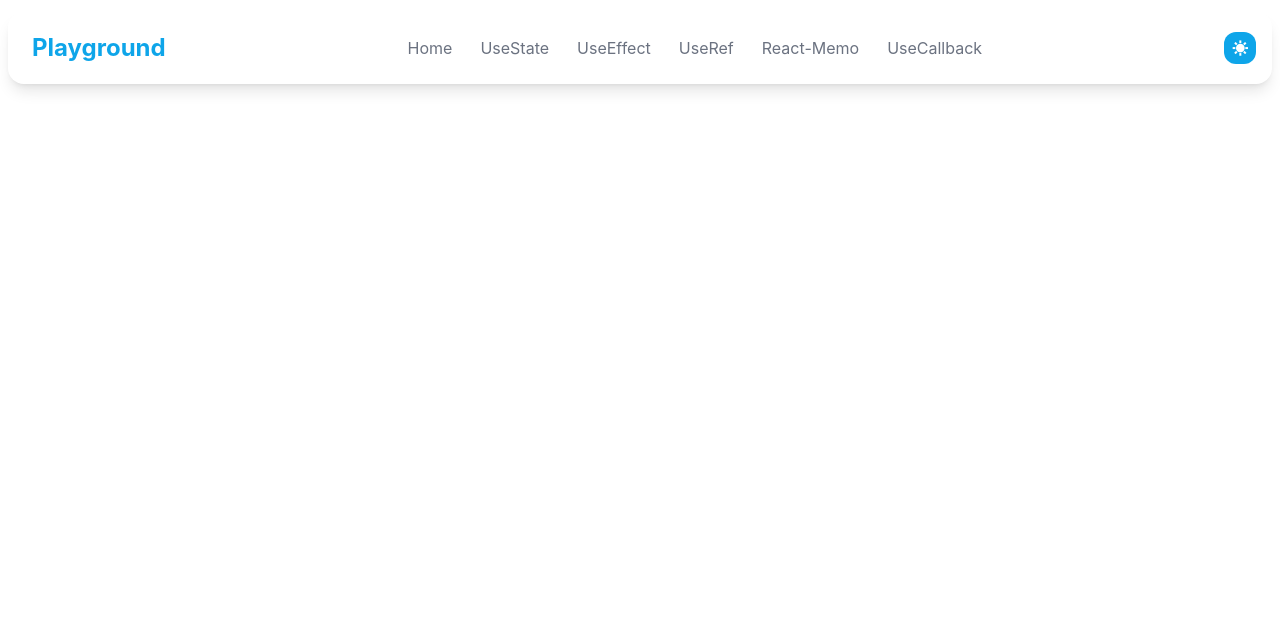
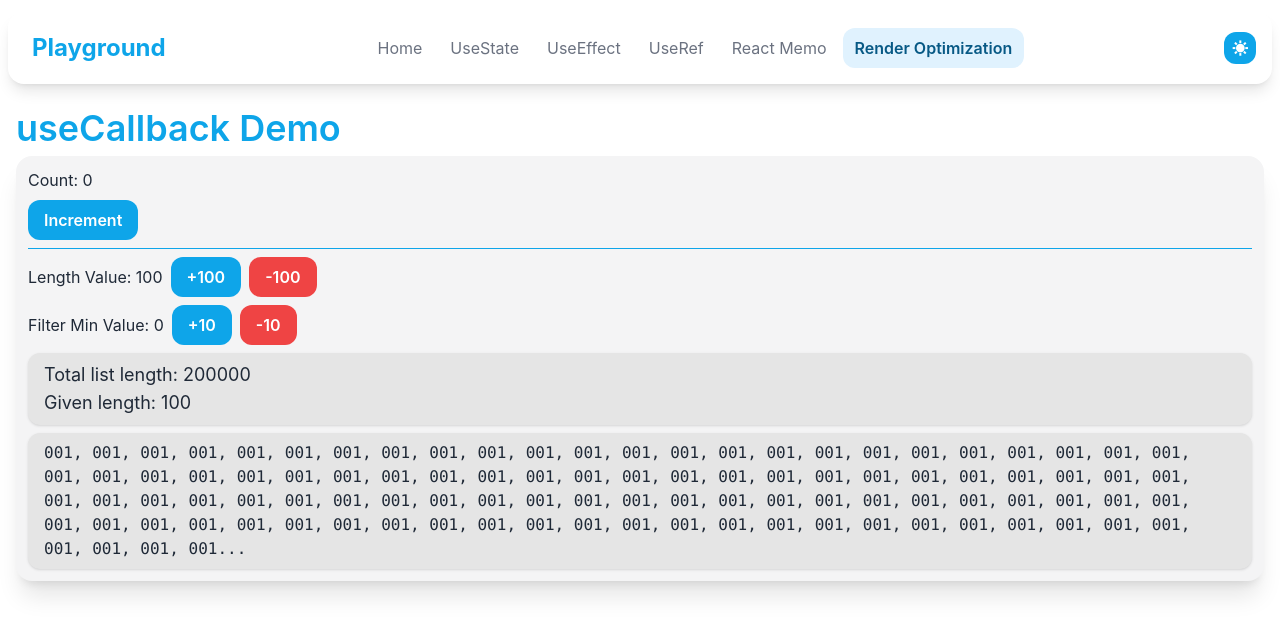
Before and after one commit to drumil1530/react-playground, a React (Vite) app: page /render-optimization in a window 1280 px wide. Shown: the top 634 px of the page. Built offline with nearby package versions, Linux system fonts and the light colour scheme.

Commit message:
feat: complete useMemo and useCallback tasks (expensive calculations)

```diff
--- a/src/App.tsx
+++ b/src/App.tsx
@@ -3,13 +3,13 @@ import UseStateDemo from './demos/hooks/01-useState/UseStateDemo';
 import './App.css';
 import UseEffectDemo from './demos/hooks/02-useEffect/UseEffectDemo';
 import UseRefDemo from './demos/hooks/03-useRef/UseRefDemo';
-import UseCallbackDemo from './demos/hooks/04-useCallback/UseCallbackDemo';
+import UseCallbackDemo from './demos/hooks/05-render-optimization/UseCallbackDemo';
 import Home from './pages/Home';
 import ThemeToggle from './components/ThemeToggle';
 import ReactMemoDemo from './demos/hooks/04-react-memo/ReactMemoDemo';
 
 function App() {
-  const pages = ['home', 'useState', 'useEffect', 'useRef', 'react-memo', 'useCallback'];
+  const pages = ['home', 'useState', 'useEffect', 'useRef', 'react-memo', 'render-optimization'];
 
   return (
     <>
@@ -31,7 +31,7 @@ function App() {
                   }`
                 }
               >
-                {p}
+                {p.replace('-', ' ')}
               </NavLink>
             );
           })}
@@ -45,7 +45,7 @@ function App() {
           <Route path="/useEffect" element={<UseEffectDemo />} />
           <Route path="/useRef" element={<UseRefDemo />} />
           <Route path="/react-memo" element={<ReactMemoDemo />} />
-          <Route path="/useCallback" element={<UseCallbackDemo />} />
+          <Route path="/render-optimization" element={<UseCallbackDemo />} />
         </Routes>
       </div>
     </>
--- a/src/demos/hooks/04-useCallback/UseCallbackDemo.tsx
+++ /dev/null
@@ -1,7 +0,0 @@
-const UseCallbackDemo = () => {
-  return (
-    <div>UseCallbackDemo</div>
-  )
-}
-
-export default UseCallbackDemo
--- /dev/null
+++ b/src/demos/hooks/05-render-optimization/ExpensiveListDemo.tsx
@@ -0,0 +1,70 @@
+import { useCallback, useState } from 'react';
+import Button from '../../../components/Button';
+import GetSortedList from './components/GetSortedList';
+
+const ExpensiveListDemo = () => {
+  const [count, setCount] = useState<number>(0);
+  const [length, setLength] = useState<number>(100);
+  const [minValue, setMinValue] = useState<number>(0);
+
+  const [error, setError] = useState<string>('');
+
+  const changeLength = (add: boolean) => {
+    if (add) {
+      setLength(length + 100);
+      setError('');
+    } else {
+      if (length <= 0) {
+        setError('Length cannot be less than 0!');
+        return;
+      }
+      setLength(length - 100);
+    }
+  };
+
+  const filterList = useCallback(
+    (arr: number[]) => {
+      return arr.filter((n) => n >= minValue);
+    },
+    [minValue]
+  );
+
+  return (
+    <div>
+      <p>Count: {count}</p>
+      <Button
+        variant="primary"
+        className="my-2"
+        onClick={() => setCount(count + 1)}
+      >
+        Increment
+      </Button>
+
+      <hr className="text-primary-500" />
+
+      <div className="flex items-center gap-2 my-2">
+        <p>Length Value: {length}</p>
+
+        <Button variant="primary" onClick={() => changeLength(true)}>
+          +100
+        </Button>
+        <Button variant="danger" onClick={() => changeLength(false)}>
+          -100
+        </Button>
+      </div>
+
+      <div className="flex items-center gap-2 my-2">
+        <p>Filter Min Value: {minValue}</p>
+        <Button onClick={() => setMinValue((v) => v + 10)}>+10</Button>
+        <Button variant="danger" onClick={() => setMinValue((v) => v - 10)}>
+          -10
+        </Button>
+      </div>
+      {error && <p className="text-red-500">{error}</p>}
+
+      <GetSortedList length={length} filterFn={filterList} />
+    </div>
+  );
+};
+
+export default ExpensiveListDemo;
--- /dev/null
+++ b/src/demos/hooks/05-render-optimization/UseCallbackDemo.tsx
@@ -0,0 +1,16 @@
+import ExpensiveListDemo from './ExpensiveListDemo';
+
+const UseCallbackDemo = () => {
+  return (
+    <>
+      <h1 className="text-4xl text-primary-500 font-semibold mb-2">
+        useCallback Demo
+      </h1>
+      <div className="flex flex-wrap gap-2 *:bg-bg-200 *:rounded-2xl *:shadow-xl *:p-3">
+        <ExpensiveListDemo />
+      </div>
+    </>
+  );
+};
+
+export default UseCallbackDemo;
--- /dev/null
+++ b/src/demos/hooks/05-render-optimization/components/GetSortedList.tsx
@@ -0,0 +1,45 @@
+import { memo, useMemo } from 'react';
+
+const arr: number[] = Array(200000)
+  .fill(0)
+  .map(() => Math.floor(Math.random() * 100 + 1));
+
+type props = { length?: number; filterFn: (arr: number[]) => number[] };
+
+const GetSortedList = ({ length = 100, filterFn }: props) => {
+  const sortedArr = useMemo(() => {
+    return arr.sort((a, b) => a - b);
+  }, []);
+
+  // Without useMemo hook
+  // const newArr = () => {
+  //   console.log('Rendering...');
+  //   return arr.sort((a, b) => a - b);
+  // };
+  // const sortedArr = newArr();
+
+  const filteredList = useMemo(
+    () => filterFn(sortedArr),
+    [filterFn, sortedArr]
+  );
+
+  const arrToString =
+    filteredList
+      .slice(0, length)
+      .map((n) => n.toString().padStart(3, '0'))
+      .join(', ') + '...';
+
+  return (
+    <div className="flex flex-col gap-2 *:rounded-xl *:shadow *:py-2 *:px-4 *:bg-bg-300">
+      <div className="grow text-lg">
+        <p>Total list length: {sortedArr.length}</p>
+        <p>Given length: {length}</p>
+      </div>
+      <div className="font-mono">
+        <p>{arrToString}</p>
+      </div>
+    </div>
+  );
+};
+
+export default memo(GetSortedList);
```
